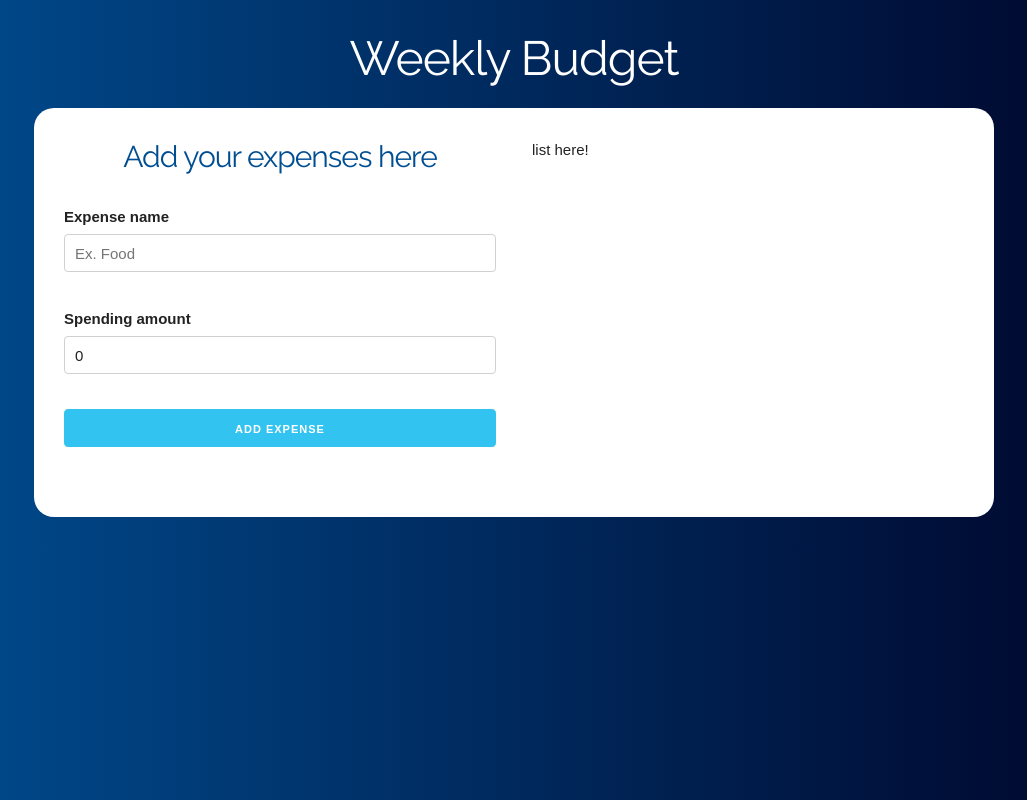
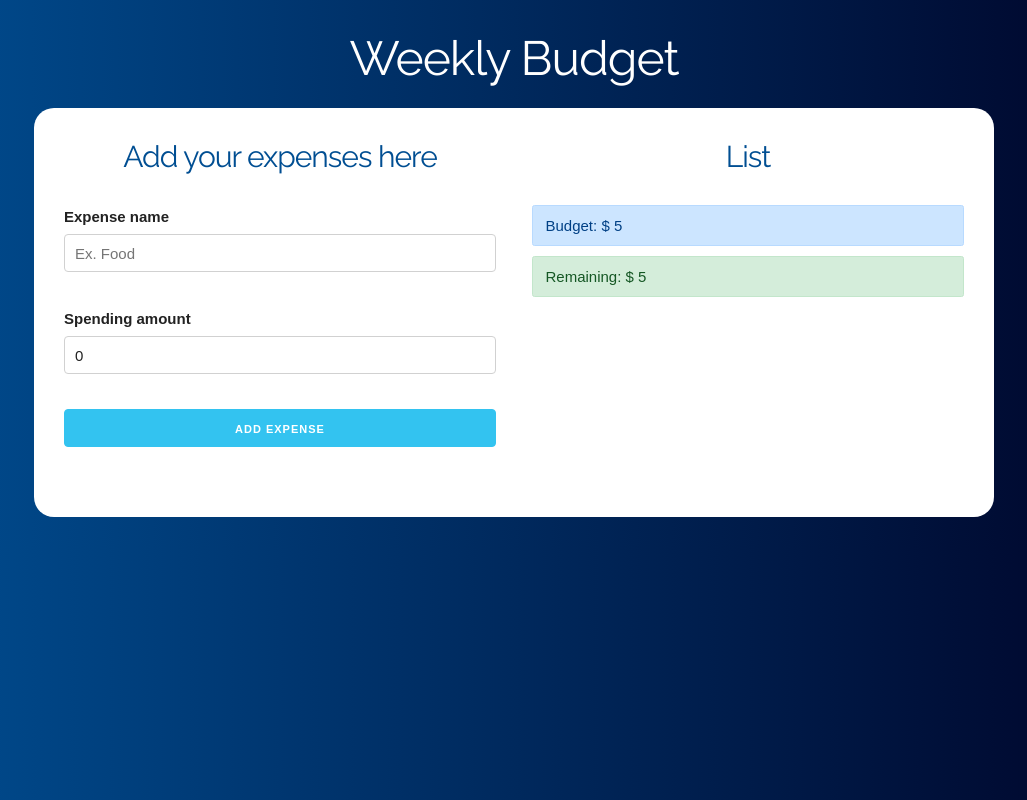
Before and after one commit to jmendozacr/weekly-budget-app, a React (Create React App) app: page / in a window 1280 px wide. Both pictures are taken after typing "5" into the empty fields and a click on the input "Define Budget". Shown: the whole page, without its empty margins (126-1153 px from the left). Built offline with nearby package versions, Linux system fonts and the light colour scheme.

Commit message:
adding a helper to check the remaining budget

```diff
--- a/src/App.js
+++ b/src/App.js
@@ -1,18 +1,28 @@
 import React, { useState, useEffect } from 'react';
 import Question                       from './component/Question';
 import Form                           from './component/Form';
+import ExpensesList                   from './component/ExpensesList';
+import BudgetControl                  from './component/BudgetControl';
 
 function App() {
-
   const [ budget, setBudget ] = useState(0);
+  const [ remaining, setRemaining ] = useState(0)
   const [ budgetQuestion, setBudgetQuestion ] = useState(true);
+  const [ createExpense, setCreateExpense ] = useState(false);
   const [ expense, setExpense ] = useState({});
   const [ expenses, setExpenses ] = useState([]);
 
   useEffect(() => {
-    const expensesList = [...expenses, expense];
-    setExpenses(expensesList);
-  }, []);
+    if(createExpense) {
+      const expensesList = [...expenses, expense];
+      setExpenses(expensesList);
+
+      const budgetRemaining = remaining - expense.expenseAmount;
+      setRemaining(budgetRemaining);
+
+      setCreateExpense(false);
+    }
+  }, [createExpense, expense, expenses, remaining]);
 
   return (
     <div className="App container">
@@ -25,15 +35,23 @@ function App() {
             <Question
               setBudget={setBudget}
               setBudgetQuestion={setBudgetQuestion}
+              setRemaining={setRemaining}
             />
             : <div className="row">
                 <div className="one-half column">
                   <Form
                     setExpense={setExpense}
+                    setCreateExpense={setCreateExpense}
                   />
                 </div>
                 <div className="one-half column">
-                  list here!
+                  <ExpensesList
+                    expenses={expenses}
+                  />
+                  <BudgetControl
+                    budget={budget}
+                    remaining={remaining}
+                  />
                 </div>
               </div>
           }
--- /dev/null
+++ b/src/component/BudgetControl.js
@@ -0,0 +1,15 @@
+import React           from 'react';
+import { checkBudget } from '../helpers';
+
+const BudgetControl = ({budget, remaining}) => (
+    <>
+        <div className="alert alert-primary">
+            Budget: $ {budget}
+        </div>
+        <div className={checkBudget(budget, remaining)}>
+            Remaining: $ {remaining}
+        </div>
+    </>
+);
+
+export default BudgetControl;
--- /dev/null
+++ b/src/component/Expense.js
@@ -0,0 +1,12 @@
+import React from 'react';
+
+const Expense = ({expense}) => (
+    <li className="expenses-incurred">
+        <p>
+            {expense.expenseName}
+            <span className="expense">$ {expense.expenseAmount}</span>
+        </p>
+    </li>
+)
+
+export default Expense
--- /dev/null
+++ b/src/component/ExpensesList.js
@@ -0,0 +1,20 @@
+import React   from 'react';
+import Expense from './Expense';
+
+function ExpensesList({expenses}) {
+    return(
+        <div className="expenses-incurred">
+            <h2>List</h2>
+            {
+                expenses.map(expense => (
+                    <Expense
+                        key={expense.id}
+                        expense={expense}
+                    />
+                ))
+            }
+        </div>
+    );
+}
+
+export default ExpensesList;
--- a/src/component/Form.js
+++ b/src/component/Form.js
@@ -3,9 +3,7 @@ import Error               from './Error';
 import shortid             from 'shortid';
 
 function Form(props) {
-
-    const { setExpense } = props;
-
+    const { setExpense, setCreateExpense } = props;
     const [ expenseName, setExpenseName ] = useState("");
     const [ expenseAmount, setExpenseAmount ] = useState(0);
     const [ error, setError ] = useState(false);
@@ -25,6 +23,7 @@ function Form(props) {
         }
 
         setExpense(expense);
+        setCreateExpense(true);
         setError(false);
         setExpenseName("");
         setExpenseAmount("");
--- a/src/component/Question.js
+++ b/src/component/Question.js
@@ -2,9 +2,7 @@ import React, { useState } from 'react';
 import Error               from './Error';
 
 export default function Question(props) {
-
-    const { setBudget, setBudgetQuestion } = props;
-
+    const { setBudget, setBudgetQuestion, setRemaining } = props;
     const [amount, setAmount] = useState(0);
     const [error, setError] = useState(false);
 
@@ -18,6 +16,7 @@ export default function Question(props) {
 
         setError(false);
         setBudget(amount);
+        setRemaining(amount);
         setBudgetQuestion(false);
     }
 
--- /dev/null
+++ b/src/helpers.js
@@ -0,0 +1,12 @@
+export const checkBudget = (budget, remaining) => {
+    let classComponent;
+    // Check 25%
+    if( (budget / 4) > remaining) {
+         classComponent = "alert alert-danger";
+    } else if( (budget / 2) > remaining) {
+        classComponent = "alert alert-warning";
+    } else {
+        classComponent = "alert alert alert-success";
+    }
+    return classComponent;
+}
```
